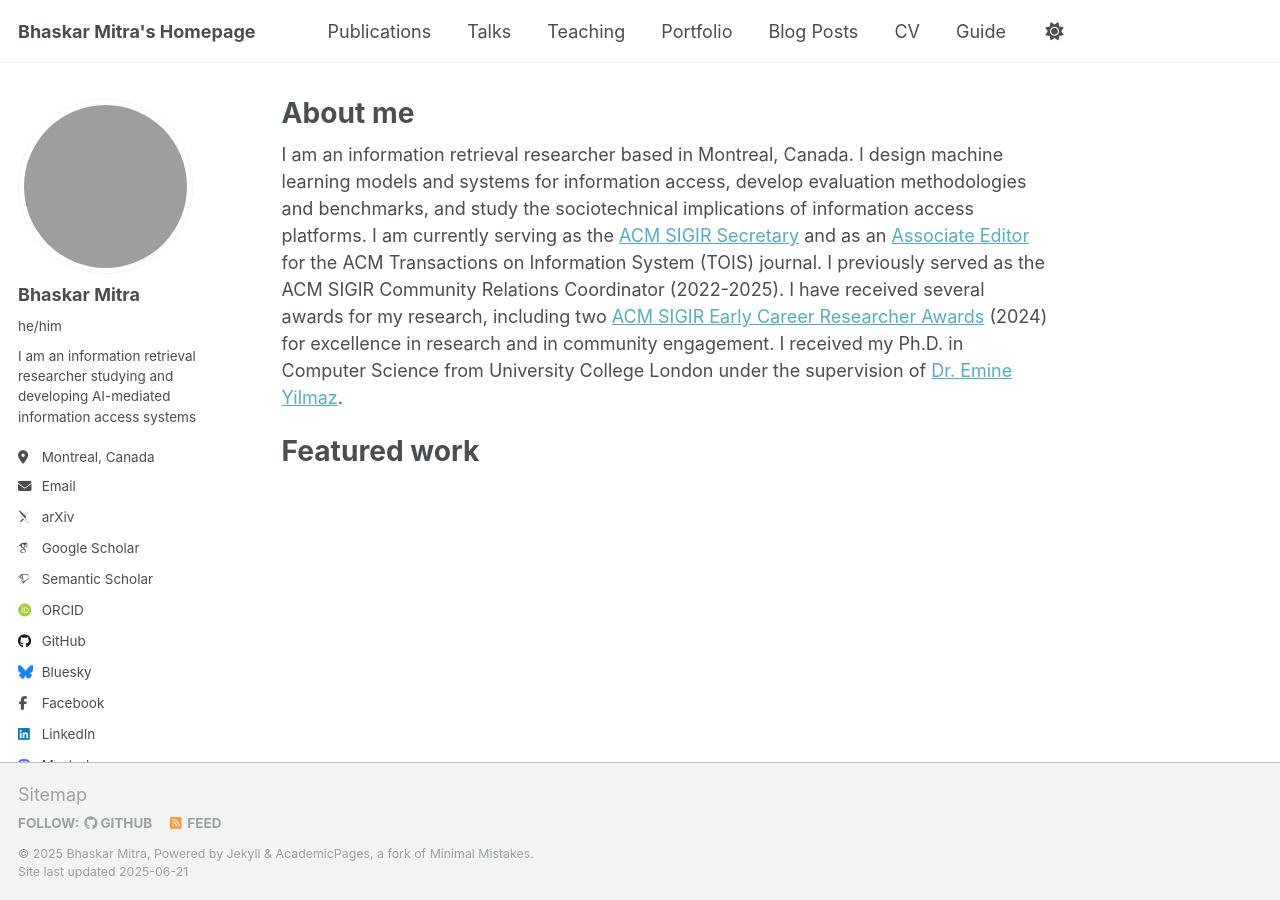
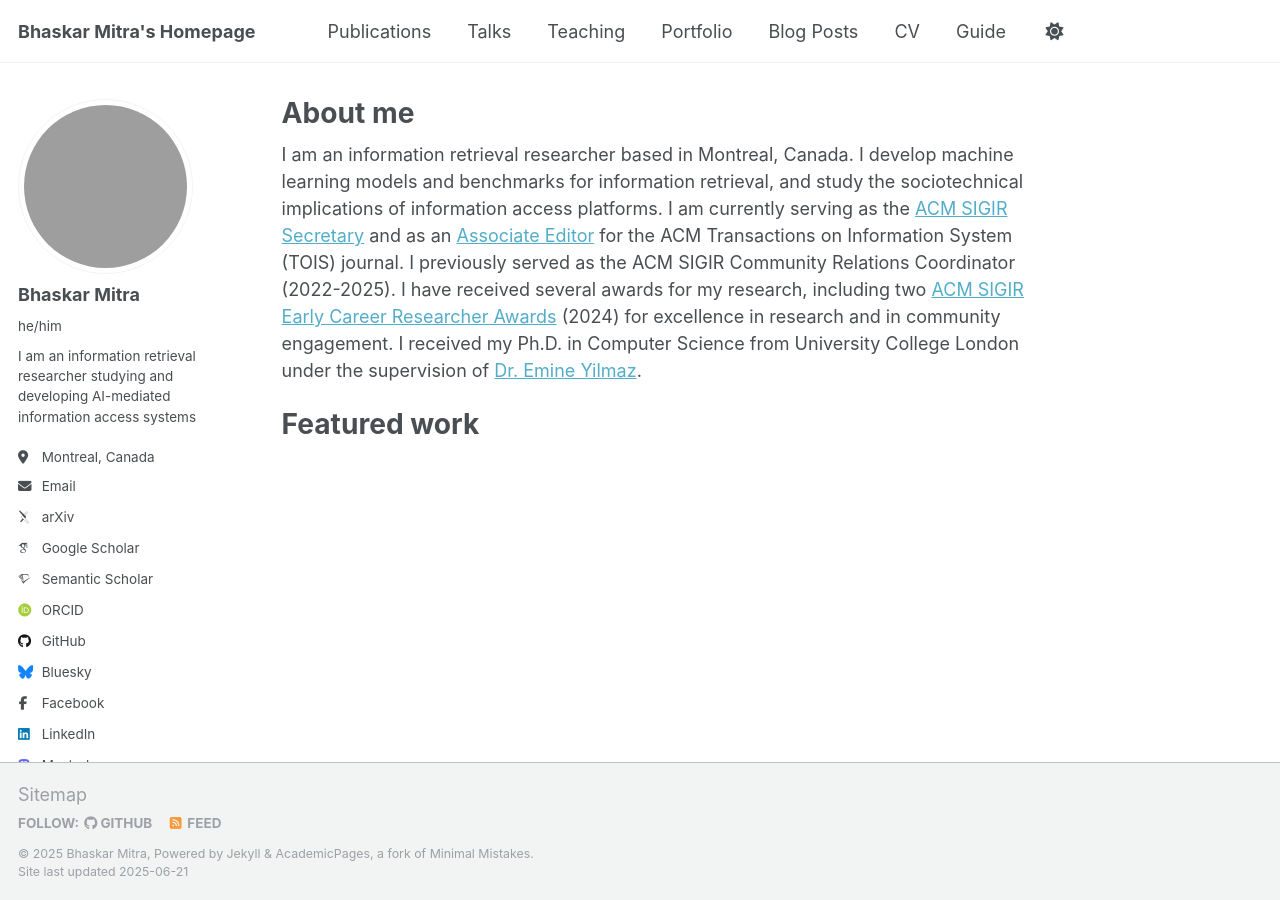
Before and after one commit to bhaskar-mitra/bhaskar-mitra.github.io, a Jekyll site: the page built from _pages/about.md, in a window 1280 px wide. Built offline with Jekyll 4.4.1, drawn with Linux system fonts in a browser that asks for light colours; some web fonts are replaced; grey boxes are pictures that could not be loaded.

Commit message:
Update about.md

```diff
--- a/_pages/about.md
+++ b/_pages/about.md
@@ -8,7 +8,7 @@
 ---
 
 I am an information retrieval researcher based in Montreal, Canada.
-I design machine learning models and systems for information access, develop evaluation methodologies and benchmarks, and study the sociotechnical implications of information access platforms.
+I develop machine learning models and benchmarks for information retrieval, and study the sociotechnical implications of information access platforms.
 I am currently serving as the [ACM SIGIR Secretary](https://sigir.org/general-information/officers-and-volunteers) and as an [Associate Editor](https://dl.acm.org/journal/tois/editorial-board) for the ACM Transactions on Information System (TOIS) journal.
 I previously served as the ACM SIGIR Community Relations Coordinator (2022-2025).
 I have received several awards for my research, including two [ACM SIGIR Early Career Researcher Awards](https://sigir.org/awards/sigir-ecr-awards/) (2024) for excellence in research and in community engagement.
```
